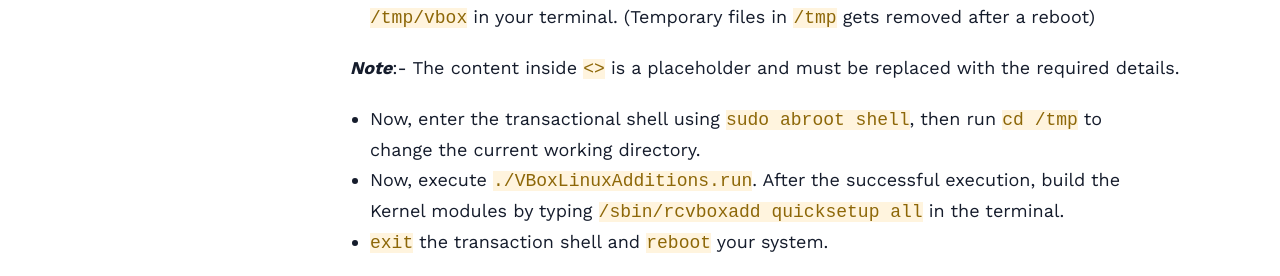
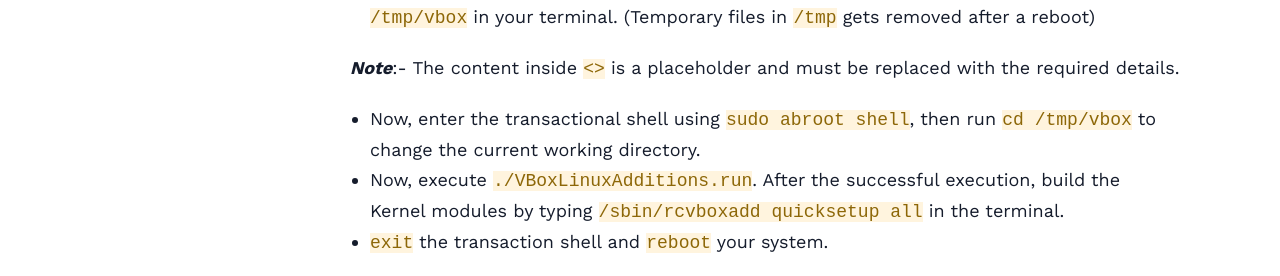
Before and after one commit to Vanilla-OS/handbook, a Jekyll site: the page built from _posts/2023-01-21-install-in-vm.md, in a window 1280 px wide and 900 px high, scrolled down 51332 px. Shown: the part 150-426 px from the top of the window. Built offline with Jekyll 4.4.1, drawn with Linux system fonts in a browser that asks for light colours; nearby versions of some CDN libraries; a style sheet for code colours, icons or effects is not loaded.

Commit message:
fixed vbox path omission
the previous step asks you to copy into `/tmp/vbox` however the next step only specifies moving into /tmp before running script located in /tmp/vbox

```diff
--- a/_posts/2023-01-21-install-in-vm.md
+++ b/_posts/2023-01-21-install-in-vm.md
@@ -403,7 +403,7 @@
 
 **_Note_**:- The content inside `<>` is a placeholder and must be replaced with the required details.
 
-- Now, enter the transactional shell using `sudo abroot shell`, then run `cd /tmp` to change the current working directory.
+- Now, enter the transactional shell using `sudo abroot shell`, then run `cd /tmp/vbox` to change the current working directory.
 - Now, execute `./VBoxLinuxAdditions.run`. After the successful execution, build the Kernel modules by typing `/sbin/rcvboxadd quicksetup all` in the terminal.
 - `exit` the transaction shell and `reboot` your system.
 
```
